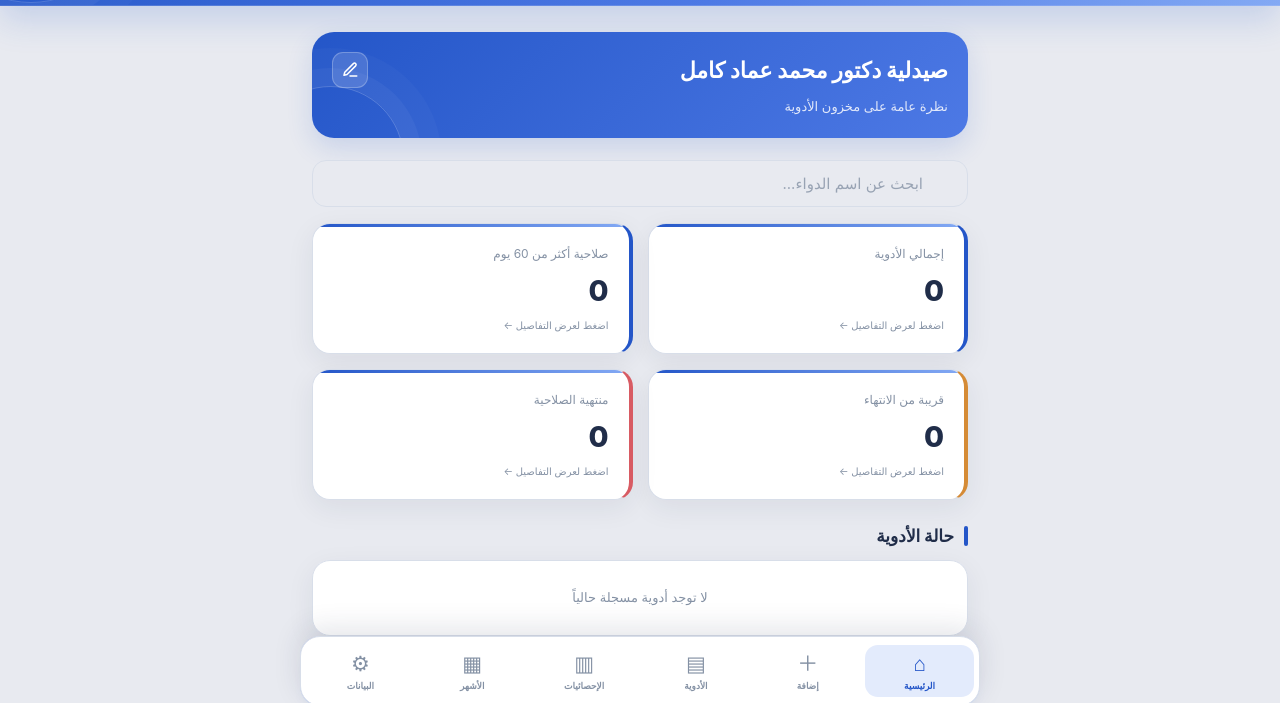
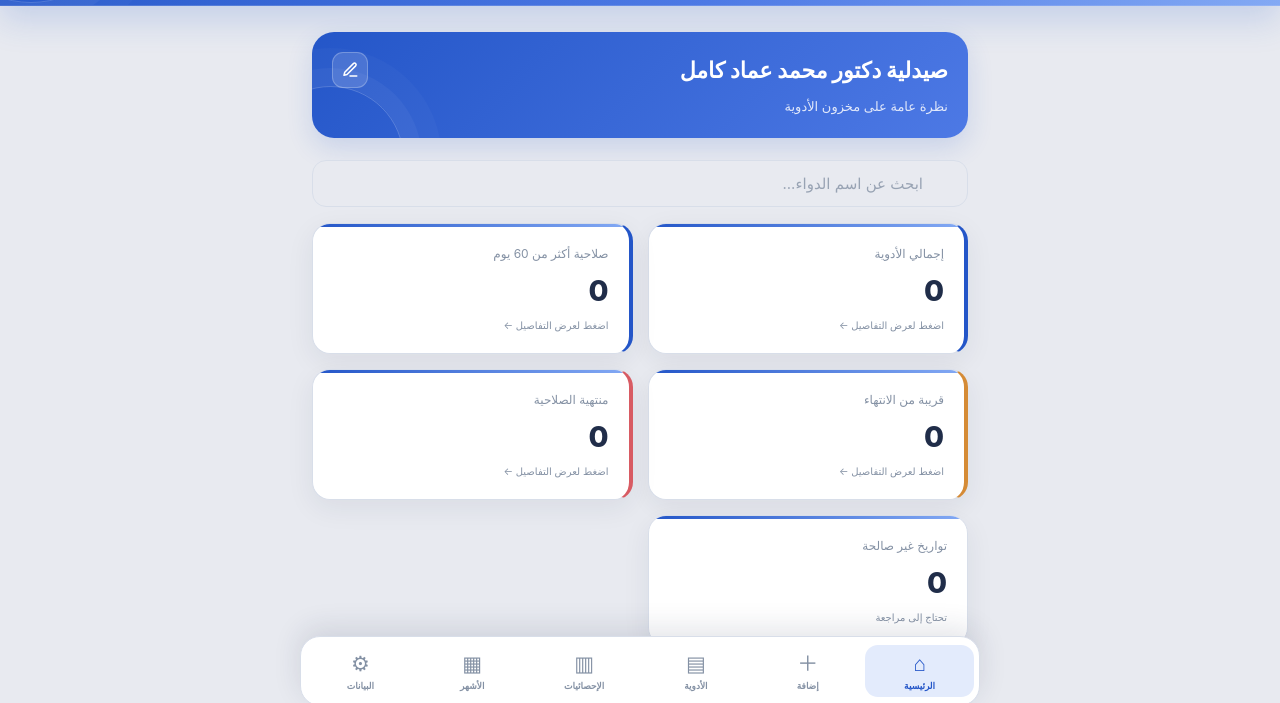
Before and after one commit to gexaro/My-app, a plain HTML site: page index.html in a window 1280 px wide. Shown: the part 84-787 px from the top of the page. Drawn offline with Linux system fonts and the light colour scheme.

Commit message:
Update index.html

```diff
--- a/index.html
+++ b/index.html
@@ -133,8 +133,13 @@
     <small>اضغط لعرض التفاصيل ←</small>
   </div>
 
+  <div class="stat-card">
+    <span>تواريخ غير صالحة</span>
+    <strong id="invalidCount">0</strong>
+    <small>تحتاج إلى مراجعة</small>
+  </div>
+
 </div>
-
 
   <div class="section-heading">
     <h3>حالة الأدوية</h3>
```
